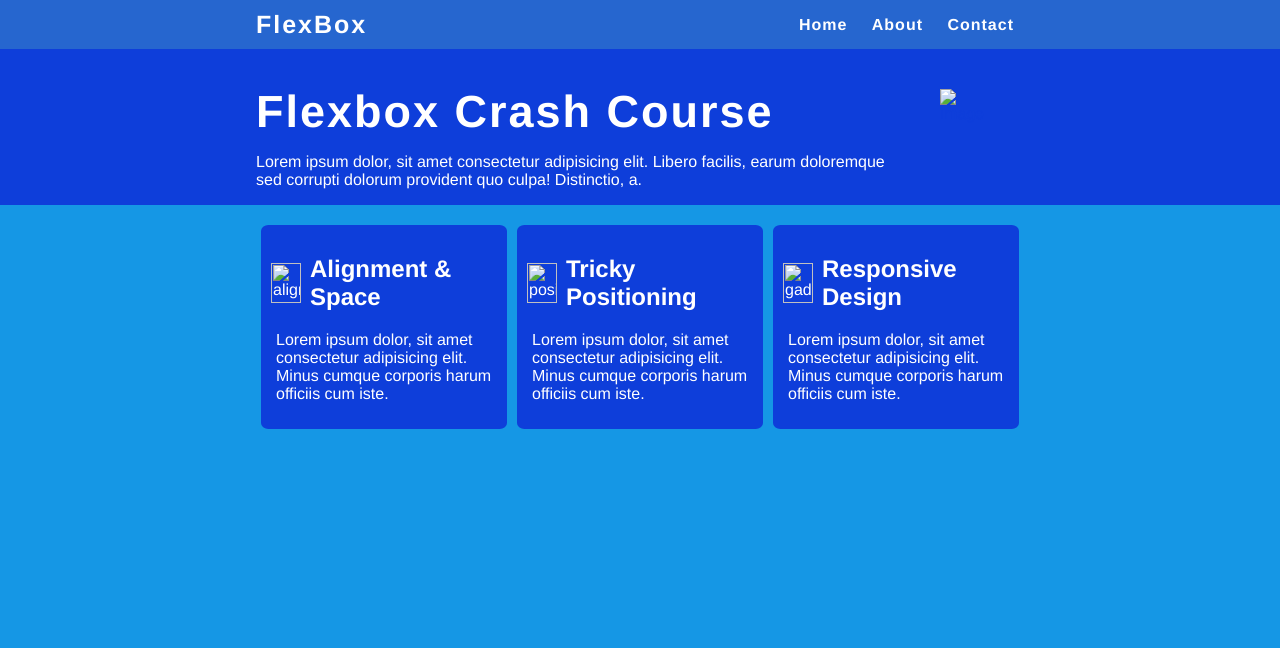
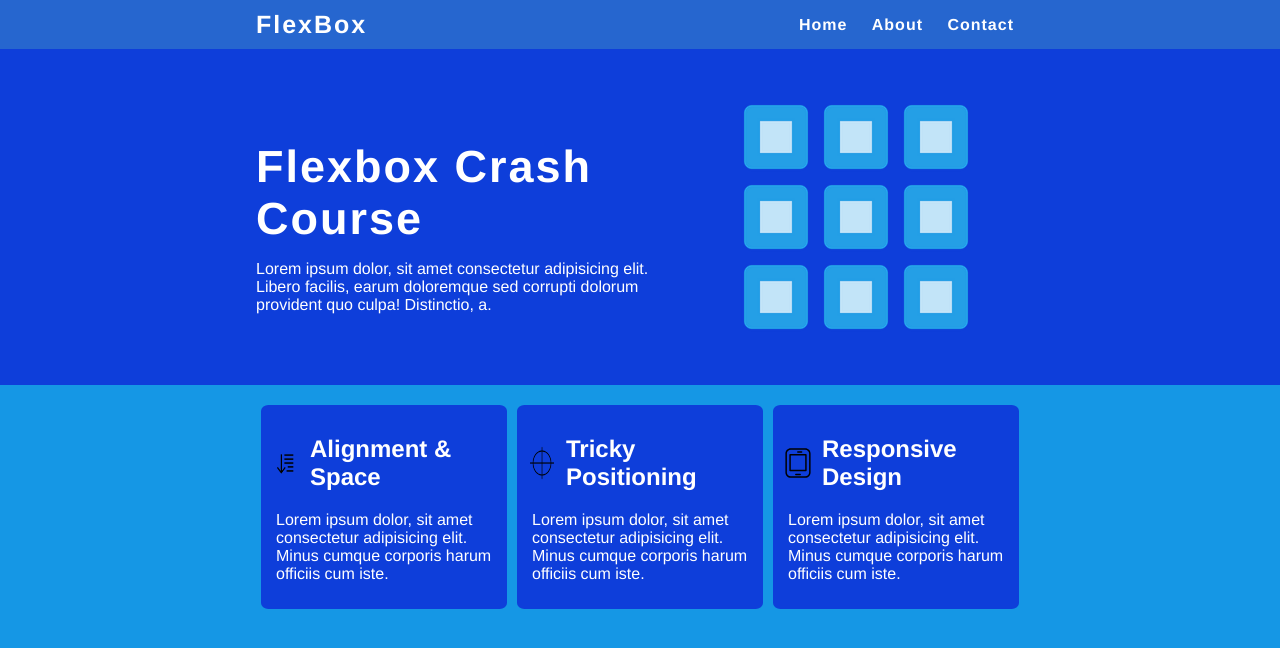
Before and after one commit to ugochianoka/flexbox-practice, a plain HTML site: page index.html in a window 1280 px wide. Drawn offline with Linux system fonts and the light colour scheme; the site is published under a folder, as on GitHub Pages, so addresses that start at the root find nothing.

Commit message:
Update index.html

```diff
--- a/index.html
+++ b/index.html
@@ -31,7 +31,7 @@
             </div>
 
             <div class="grid">
-                <img src="/grid-application-menu-artboard-layer-7-16383.webp" alt="image">
+                <img src="grid-application-menu-artboard-layer-7-16383.webp" alt="image">
             </div>
         </div>
     </article>
@@ -39,17 +39,17 @@
     <section class="courses">
         <div class="container">
             <div class="course">
-               <div class="head"> <img src="/alignment.png" alt="alignment" class="pic"><h1>Alignment & Space</h1></div>
+               <div class="head"> <img src="alignment.png" alt="alignment" class="pic"><h1>Alignment & Space</h1></div>
                 <p>Lorem ipsum dolor, sit amet consectetur adipisicing elit. Minus cumque corporis harum officiis cum iste.</p>
             </div>
 
             <div class="course">
-                <div class="head"><img src="/GD&T_Position.svg.png" alt="positioning" class="pic"><h1>Tricky Positioning</h1></div>
+                <div class="head"><img src="GD&T_Position.svg.png" alt="positioning" class="pic"><h1>Tricky Positioning</h1></div>
                 <p>Lorem ipsum dolor, sit amet consectetur adipisicing elit. Minus cumque corporis harum officiis cum iste.</p>
             </div>
 
             <div class="course">
-                <div class="head"><img src="/tablet-computer-gadget-mobile-device-technology-2.svg" alt="gadgets" class="pic"><h1>Responsive Design</h1></div>
+                <div class="head"><img src="tablet-computer-gadget-mobile-device-technology-2.svg" alt="gadgets" class="pic"><h1>Responsive Design</h1></div>
                 <p>Lorem ipsum dolor, sit amet consectetur adipisicing elit. Minus cumque corporis harum officiis cum iste.</p>
             </div>
         </div>
```
